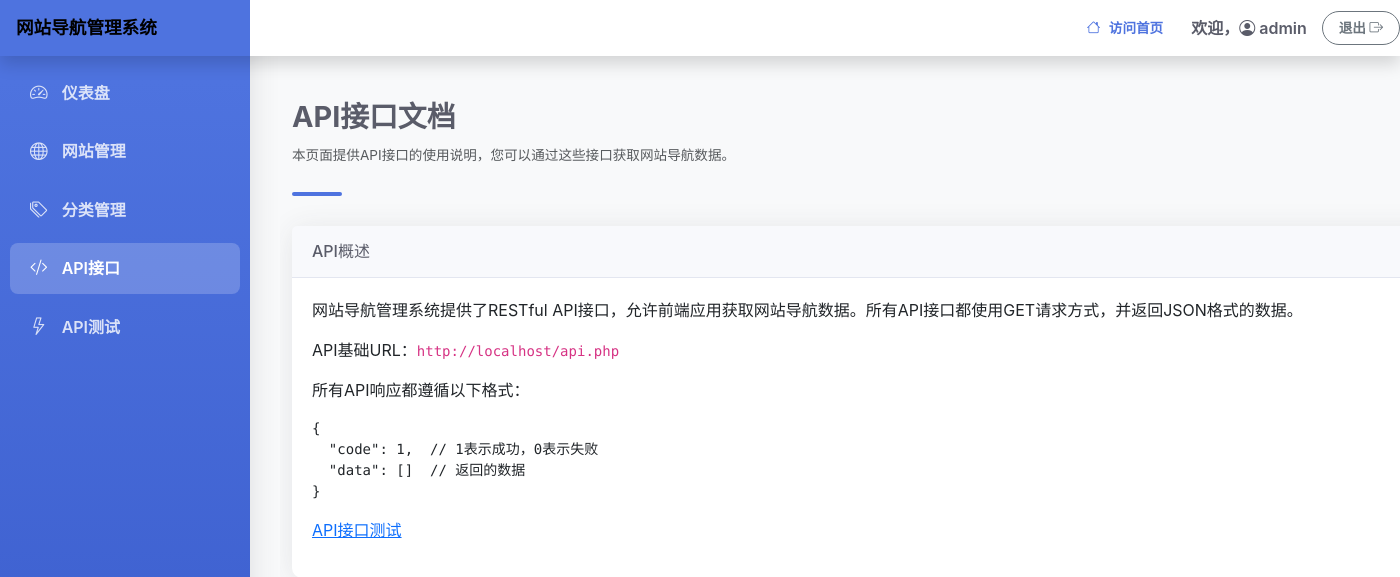
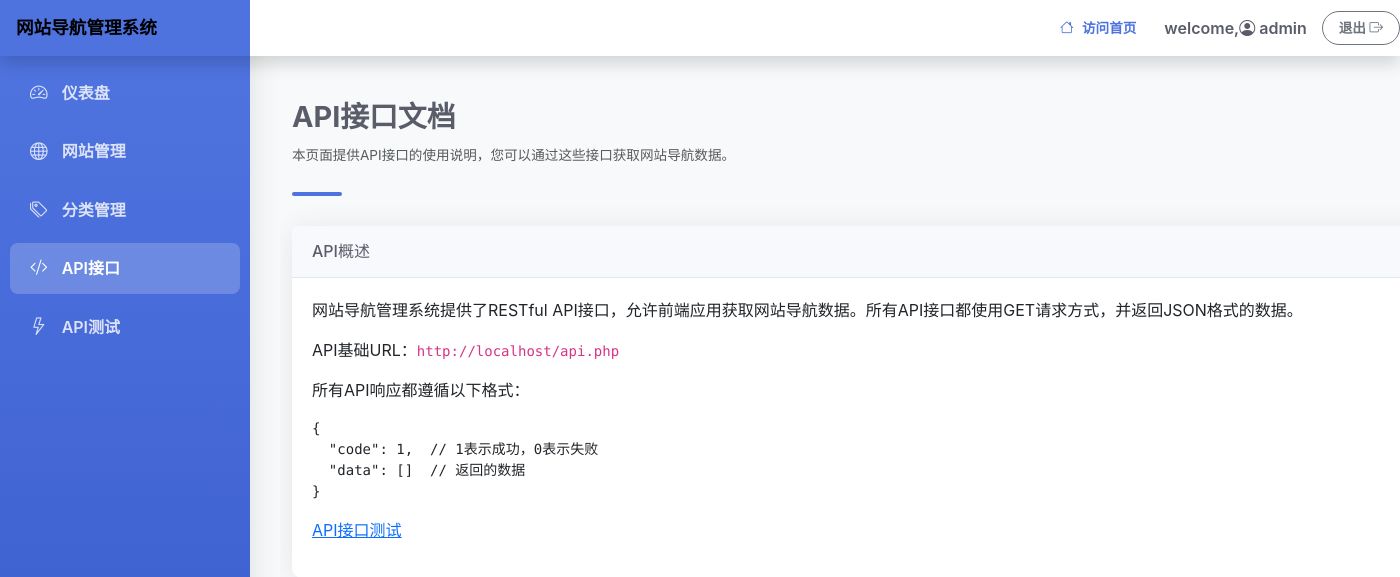
Before and after one commit to jonaslgtm/hao123-web025-cn, a PHP site: page /navpageAdmin/api-docs.php in a window 1400 px wide; the page is wider, and only the part inside the window is pictured. Shown: the top 577 px of that part. Run offline with PHP 8.4, Linux system fonts and the light colour scheme; a user stored in the database is signed in.

Commit message:
修正导航栏用户欢迎信息的语言，从中文“欢迎”改为英文“welcome”

```diff
--- a/navpageAdmin/include/navbar.php
+++ b/navpageAdmin/include/navbar.php
@@ -14,7 +14,7 @@ header("Pragma: no-cache");
     <a class="navbar-brand" href="dashboard.php">网站导航管理系统</a>
     <div class="navbar-user">
         <a href="../index.html" class="btn btn-link" target="_blank" title="在新标签页打开首页"><i class="bi bi-house"></i> 访问首页</a>
-        <span class="user-name">欢迎，<i class="bi bi-person-circle me-1"></i><?php echo htmlspecialchars($_SESSION['username']); ?></span>
+        <span class="user-name">welcome,<i class="bi bi-person-circle me-1"></i><?php echo htmlspecialchars($_SESSION['username']); ?></span>
         <a href="logout.php" class="btn btn-outline-secondary">退出 <i class="bi bi-box-arrow-right"></i></a>
     </div>
 </nav>
```
